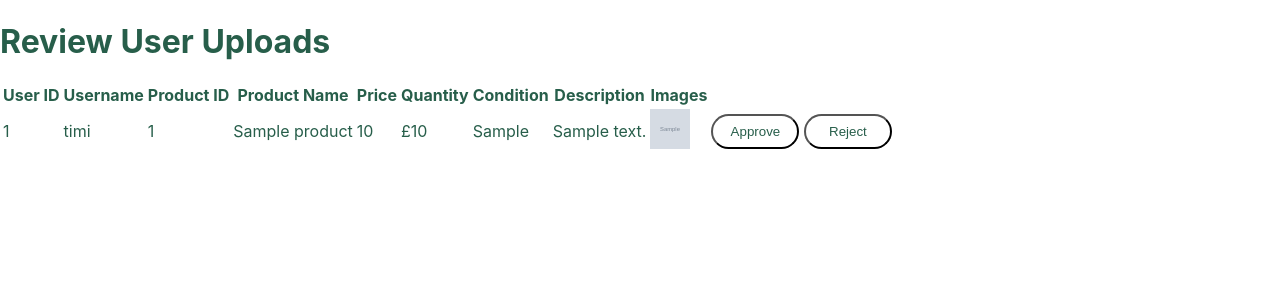
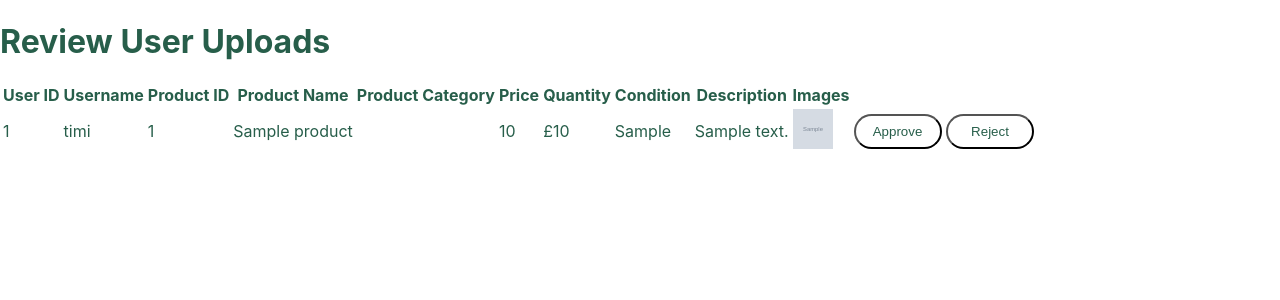
Before and after one commit to OluwatimilehinOrawusi/GadgetGarden, a PHP site: page /views/ReviewCustomerUploads.php in a window 1280 px wide. Shown: the part 63-363 px from the top of the page. Run offline with PHP 8.4, Linux system fonts and the light colour scheme; a user stored in the database is signed in; data comes from the database, SQL or seed files in the repository; tables that the repository leaves empty or names only in its code hold one stand-in row (values such as "Sample post"); grey boxes marked "Sample" are stand-in pictures.

Commit message:
Tried getting product categories to work

```diff
--- a/views/ReviewCustomerUploads.php
+++ b/views/ReviewCustomerUploads.php
@@ -38,6 +38,27 @@ function getUsernameById($pdo, $user_id) {
 $stmt = $pdo->prepare("SELECT * FROM upload_products WHERE Admin_approve = 0");
 $stmt->execute();
 $uploads = $stmt->fetchAll(PDO::FETCH_ASSOC);
+$category_id = $pdo->prepare("SELECT category_id FROM upload_products WHERE Admin_approve = 0");
+
+if($category_id == 1){
+    $category = "laptops";
+}else if($category_id == 2){
+    $category = "audio";
+}else if($category_id == 3){
+    $category = "phones";
+}else if($category_id == 4){
+    $category = "gaming";
+}else if($category_id == 5){
+    $category = "wearables";
+}else if($category_id == 6){
+    $category = "tablets";
+}else if($category_id == 7){
+    $category = "accessories";
+}else if($category_id == 8){
+    $category = "computers";
+} else{$category = null;
+}
+
 ?>
 
 
@@ -81,6 +102,7 @@ $uploads = $stmt->fetchAll(PDO::FETCH_ASSOC);
                     <th>Username</th>
                     <th>Product ID</th>
                     <th>Product Name</th>
+                    <th>Product Category</th>
                     <th>Price</th>
                     <th>Quantity</th>
                     <th>Condition</th>
@@ -95,6 +117,7 @@ $uploads = $stmt->fetchAll(PDO::FETCH_ASSOC);
                     <td><?php echo htmlspecialchars(getUsernameById($pdo, $product['user_id'])); ?></td>
                     <td><?php echo htmlspecialchars($product['product_id']); ?></td>
                     <td><?php echo htmlspecialchars($product['name']); ?></td>
+                    <td><?php echo htmlspecialchars($category); ?></td>
                     <td><?php echo htmlspecialchars($product['price']); ?></td>
                     <td>£<?php echo number_format($product['quantity']); ?></td>
                     <td><?php echo htmlspecialchars($product['condition']); ?></td>
```
